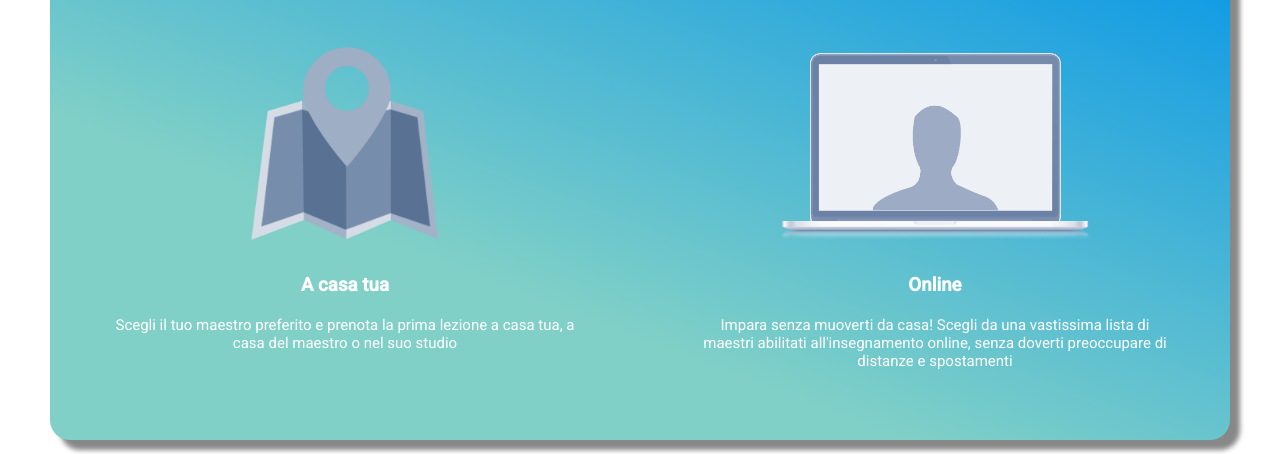
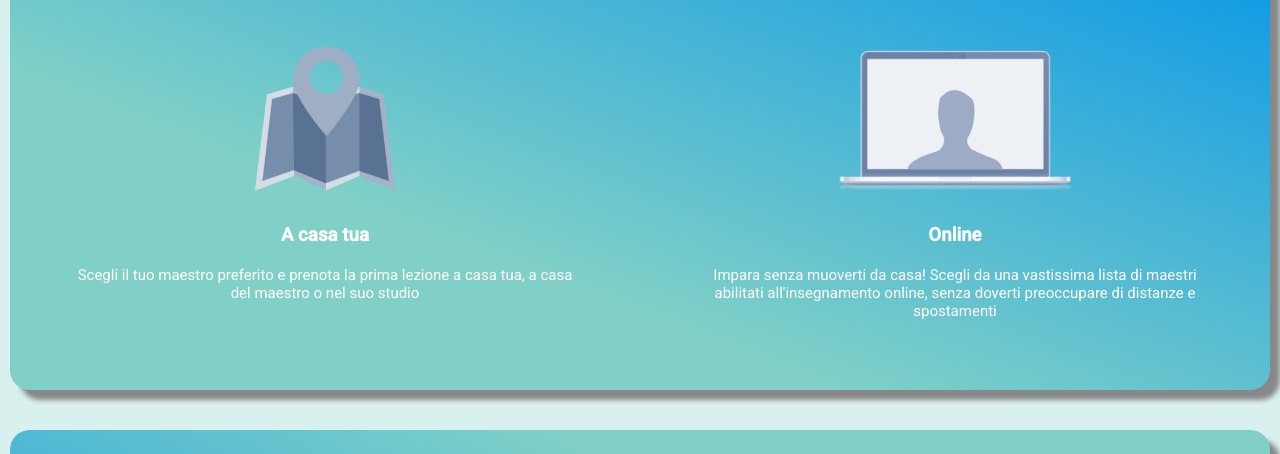
Before and after one commit to lorenaspiller/html-css-resp-wannabe-12bool, a plain HTML site: page index.html in a window 1280 px wide. Shown: the part 99-553 px from the top of the page. Drawn offline with Linux system fonts and the light colour scheme.

Commit message:
fix height img laptop e bg color body
modifiche in stile

```diff
--- a/css/style.css
+++ b/css/style.css
@@ -1,6 +1,7 @@
 body {
   font-family: 'Roboto', sans-serif;
   color: #fff;
+  background-color: rgba(128, 208, 199, 0.3);
 }
 
 /* debug */
@@ -20,8 +21,8 @@ body {
 .steps,
 .why {
   border-radius: 20px;
-  margin-left: 50px;
-  margin-right: 50px;
+  margin-left: 10px;
+  margin-right: 10px;
 }
 /* mix */
 
@@ -64,7 +65,7 @@ p {
   display: block;
   margin-right: auto;
   margin-left: auto;
-  height: 200px;
+  max-height: 150px;
 }
 
 .lezioni_titolo,
```
